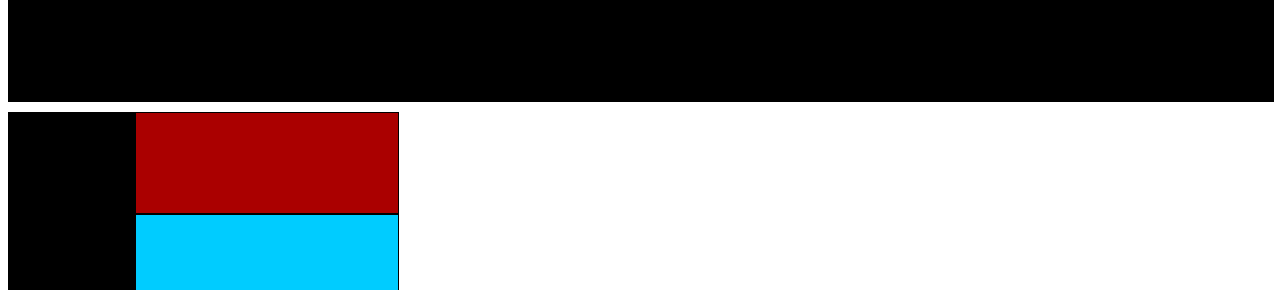
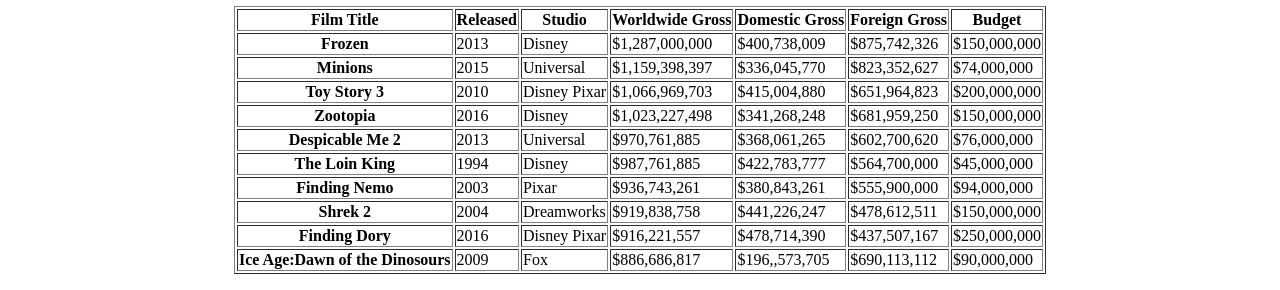
Before and after one commit to asharkhan785/css-table, a plain HTML site: page index.html in a window 1280 px wide. Shown: the part 60-350 px from the top of the page. Drawn offline with Linux system fonts and the light colour scheme.

Commit message:
Update index.html

```diff
--- a/index.html
+++ b/index.html
@@ -1,19 +1,133 @@
-<!DOCTYPE html>
 <html lang="en">
 <head>
     <meta charset="UTF-8">
     <meta name="viewport" content="width=device-width, initial-scale=1.0">
-    <title>Document</title>
-<link rel="stylesheet" href="style.css">
+    <link rel="stylesheet" href="style.css">
+    <title>ASHAR KHAN</title>
 </head>
 <body>
-<div class="css">
-   <div class="a1"></div>
-   <div class="a2"></div>
-   <div class="a3"></div>
-   <div class="a4"></div>
-   <div class="a5"></div>
-   <div class="a6"></div>
-</div>
+    <div class="main">
+        <h1>top 10 grossing animated films of all time</h1>
+       <div class="table">
+    <center>
+        <table border="1px">
+            <thead>
+                <tr>
+                    <th>Film Title</th>
+                    <th>Released</th>
+                    <th>Studio</th>
+                    <th>Worldwide Gross</th>
+                    <th>Domestic Gross</th>
+                    <th>Foreign Gross</th>
+                    <th>Budget</th>
+                </tr>
+                </thead>
+                <tbody>
+                    <tr>
+                            <th>Frozen</th>
+                            <td>2013</td>
+                            <td>Disney</td>
+                            <td>$1,287,000,000</td>
+                            <td>$400,738,009</td>
+                            <td>$875,742,326</td>
+                            <td>$150,000,000</td>
+                        </tr>
+
+                    <tr>
+                            <th>Minions</th>
+                            <td>2015</td>
+                            <td>Universal</td>
+                            <td>$1,159,398,397</td>
+                            <td>$336,045,770</td>
+                            <td>$823,352,627</td>
+                            <td>$74,000,000</td>
+                        </tr>
+
+                    <tr>
+                            <th>Toy Story 3</th>
+                            <td>2010</td>
+                            <td>Disney Pixar</td>
+                            <td>$1,066,969,703</td>
+                            <td>$415,004,880</td>
+                            <td>$651,964,823</td>
+                            <td>$200,000,000</td>
+                        </tr>
+
+                    <tr>
+                            <th>Zootopia</th>
+                            <td>2016</td>
+                            <td>Disney</td>
+                            <td>$1,023,227,498</td>
+                            <td>$341,268,248</td>
+                            <td>$681,959,250</td>
+                            <td>$150,000,000</td>
+                        </tr>
+
+                    <tr>
+                            <th>Despicable Me 2</th>
+                            <td>2013</td>
+                            <td>Universal</td>
+                            <td>$970,761,885</td>
+                            <td>$368,061,265</td>
+                            <td>$602,700,620</td>
+                            <td>$76,000,000</td>
+                        </tr>
+
+                    <tr>
+                            <th>The Loin King</th>
+                            <td>1994</td>
+                            <td>Disney</td>
+                            <td>$987,761,885</td>
+                            <td>$422,783,777</td>
+                            <td>$564,700,000</td>
+                            <td>$45,000,000</td>
+                        </tr>
+
+                    <tr>
+                            <th>Finding Nemo</th>
+                            <td>2003</td>
+                            <td>Pixar</td>
+                            <td>$936,743,261</td>
+                            <td>$380,843,261</td>
+                            <td>$555,900,000</td>
+                            <td>$94,000,000</td>
+                        </tr>
+
+                    <tr>
+                            <th>Shrek 2</th>
+                            <td>2004</td>
+                            <td>Dreamworks</td>
+                            <td>$919,838,758</td>
+                            <td>$441,226,247</td>
+                            <td>$478,612,511</td>
+                            <td>$150,000,000</td>
+                        </tr>
+
+                    <tr>
+                            <th>Finding Dory</th>
+                            <td>2016</td>
+                            <td>Disney Pixar</td>
+                            <td>$916,221,557</td>
+                            <td>$478,714,390</td>
+                            <td>$437,507,167</td>
+                            <td>$250,000,000</td>
+                        </tr>
+
+                    <tr>
+                            <th>Ice Age:Dawn of the Dinosours</th>
+                            <td>2009</td>
+                            <td>Fox</td>
+                            <td>$886,686,817</td>
+                            <td>$196,,573,705</td>
+                            <td>$690,113,112</td>
+                            <td>$90,000,000</td>
+                        </tr>
+                </tbody>
+            </table>
+        </center>
+        </div>
+    </div>
+
 </body>
+<h1> Created By <Q><b>ASHAR KHAN</b></Q></h1>
 </html>
```
